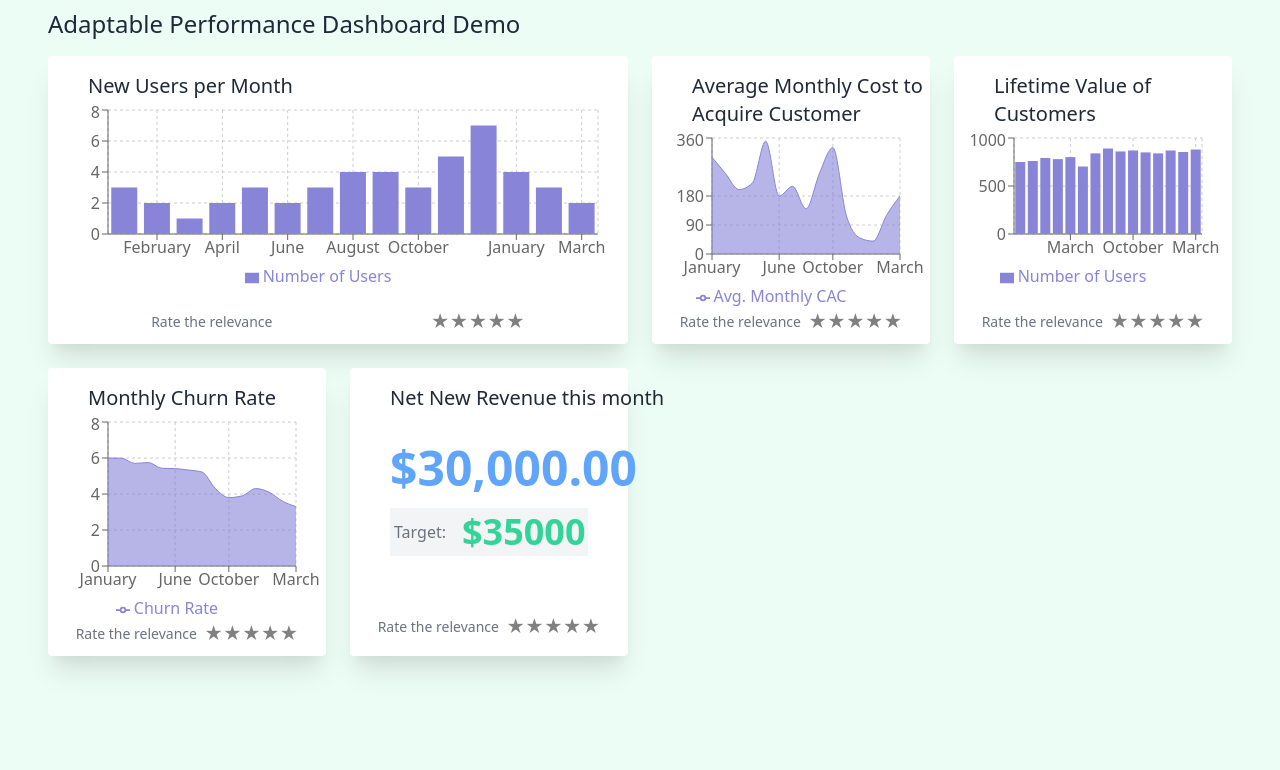
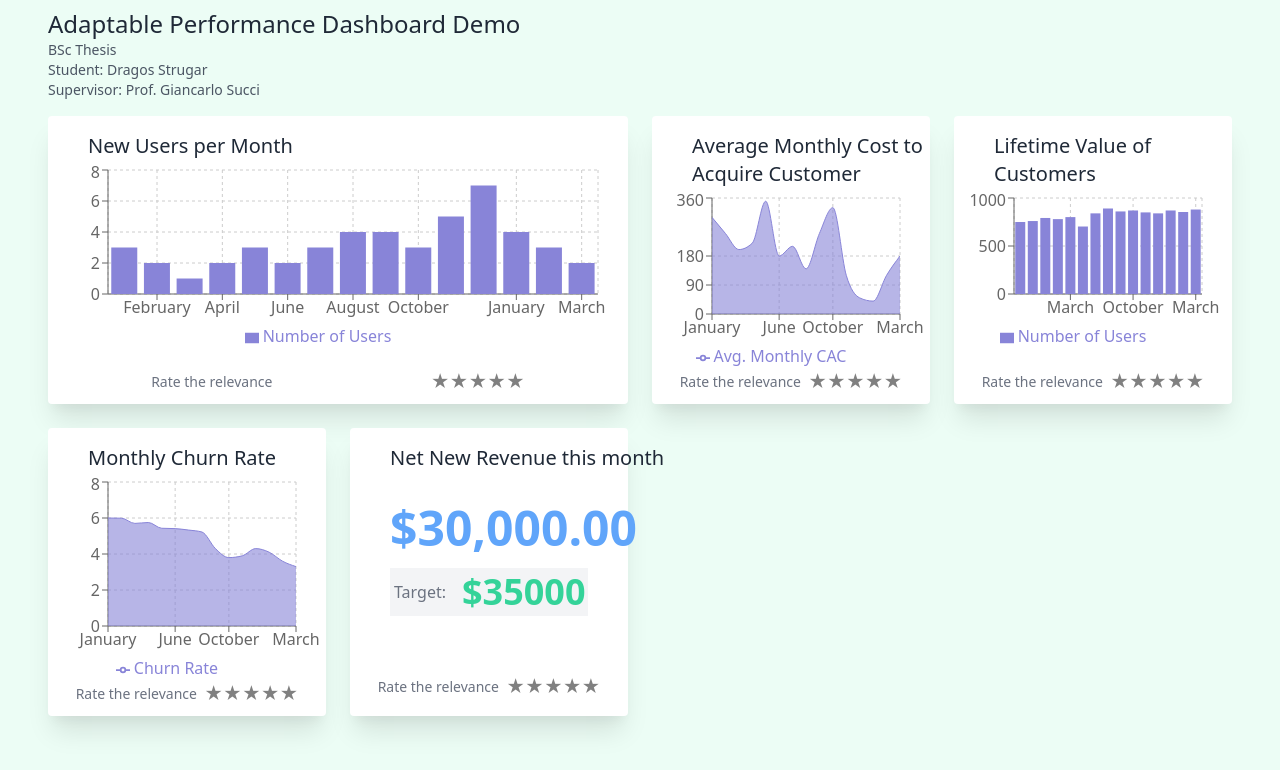
Before and after one commit to d11r/bsc-thesis, a React (Create React App) app: page / in a window 1280 px wide. Shown: the top 770 px of the page. Built offline with nearby package versions, Linux system fonts and the light colour scheme.

Commit message:
feat: add thesis description

```diff
--- a/src/components/MetricsView.js
+++ b/src/components/MetricsView.js
@@ -11,6 +11,12 @@ export default function MetricsView() {
           <h3 className="text-2xl text-gray-800">
             Adaptable Performance Dashboard Demo
           </h3>
+
+          <p className="text-sm text-gray-600">BSc Thesis</p>
+          <p className="text-sm text-gray-600">Student: Dragos Strugar</p>
+          <p className="text-sm text-gray-600">
+            Supervisor: Prof. Giancarlo Succi
+          </p>
         </div>
 
         <div className="h-full w-full px-10 grid grid-cols-2 sm:grid-cols-3 xl:grid-cols-4 gap-2">
```
